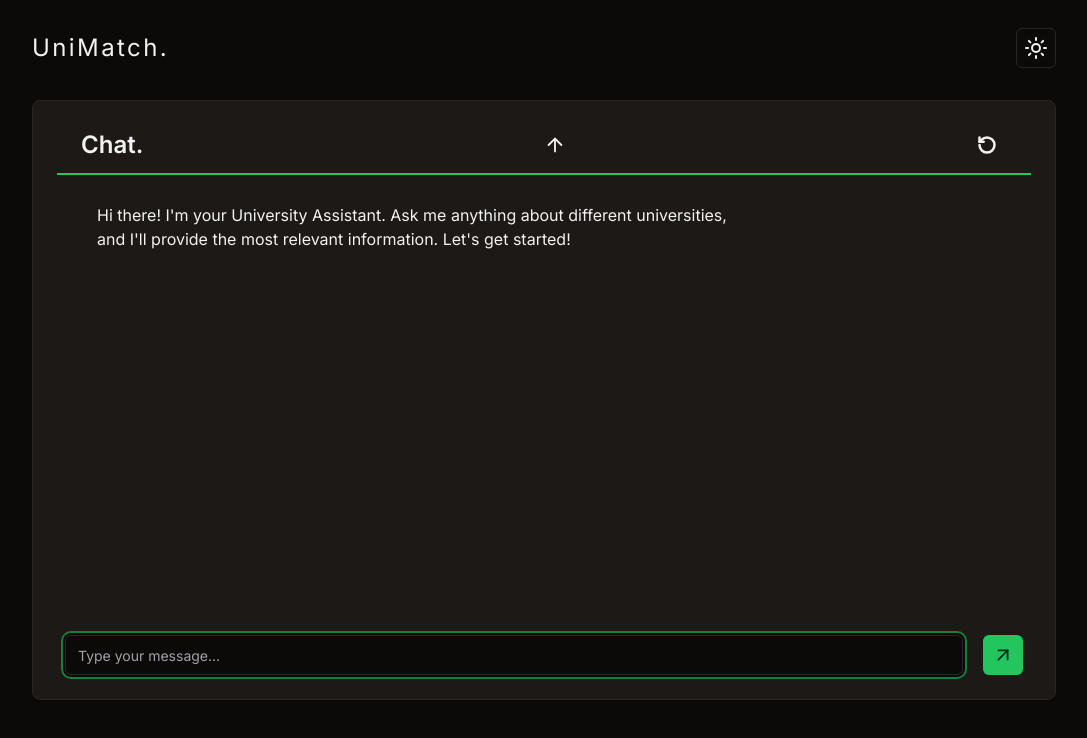
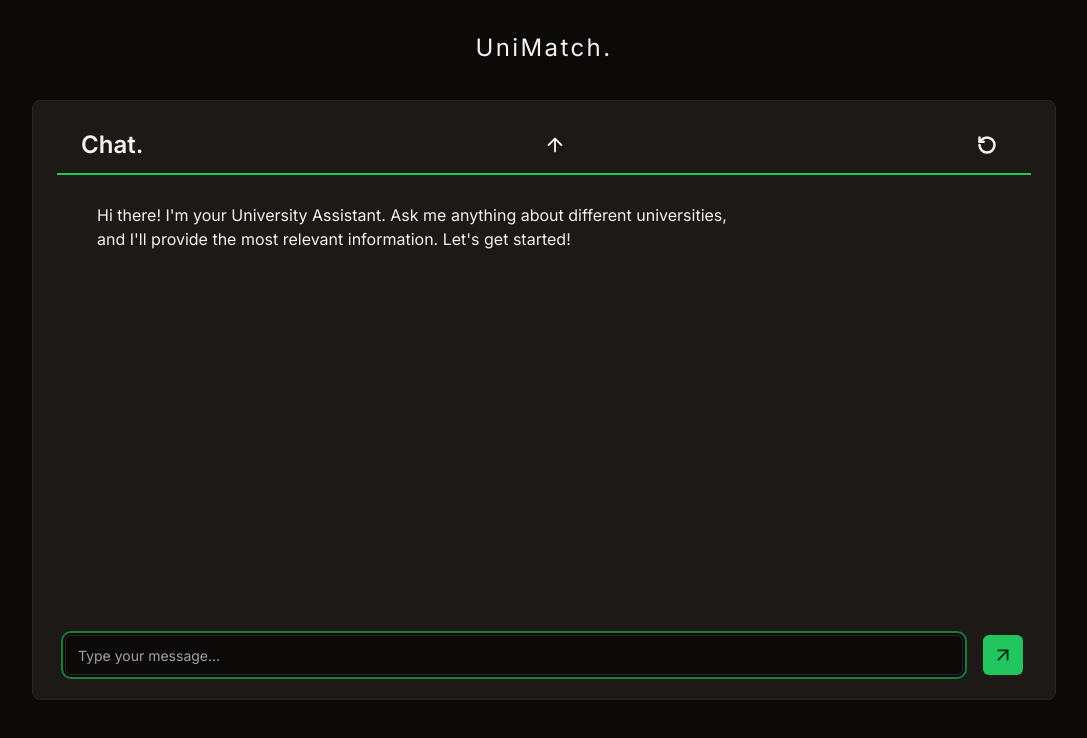
Before and after one commit to YashPatki02/RateMySchool-RAG, a Next.js app: page / in a window 1280 px wide. Both pictures are taken after a click on the button "Get Started". Shown: the top 738 px of the page, without its empty margins (96-1183 px from the left). Built offline with nearby package versions, Linux system fonts and the light colour scheme.

Commit message:
Added showChat

```diff
--- a/app/page.js
+++ b/app/page.js
@@ -26,7 +26,7 @@ export default function Home() {
                         animate={{ opacity: 1, y: 0 }}
                         transition={{ duration: 1 }}
                     >
-                        <Header />
+                        <Header showChat={showChat} />
                     </motion.div>
                 )}
             </AnimatePresence>
@@ -50,7 +50,7 @@ export default function Home() {
                         initial={{ y: 400, opacity: 0 }}
                         animate={{ y: 0, opacity: 1 }}
                         exit={{ opacity: 0, y: 200 }}
-                        transition={{ duration: 1 }}
+                        transition={{ duration: 0.5 }}
                     >
                         <Chat showChat={showChat} setShowChat={setShowChat} />
                     </motion.div>
--- a/components/Header.jsx
+++ b/components/Header.jsx
@@ -4,20 +4,35 @@ import React, { useState, useEffect } from "react";
 import { motion } from "framer-motion";
 import { ModeToggle } from "./ModeToggle";
 
-const Header = () => {
+const Header = ({showChat}) => {
     return (
         <motion.header
             initial={{ opacity: 0, y: -20 }}
             animate={{ opacity: 1, y: 0 }}
             transition={{ duration: 0.5, delay: 1.2 }}
-            className="relative flex flex-row w-full items-center justify-between px-4 sm:px-20 md:px-32 py-4"
+            className="relative flex flex-row w-full items-center  px-4 sm:px-20 md:px-32 py-4"
         >
-            <Link href="/" className="flex flex-row gap-2 items-center h-16">
-                <h1 className="text-2xl tracking-widest">
-                    UniMatch.
-                </h1>
-            </Link>
-            <ModeToggle />
+            {!showChat && (
+                <>
+                    <Link
+                        href="/"
+                        className="w-full flex flex-row gap-2 items-center h-16 justify-between"
+                    >
+                        <h1 className="text-2xl tracking-widest">UniMatch.</h1>
+                    </Link>
+                    <ModeToggle />
+                </>
+            )}
+            {showChat && (
+                <>
+                    <Link
+                        href="/"
+                        className="w-full flex flex-row gap-2 items-center h-16 justify-center"
+                    >
+                        <h1 className="text-2xl tracking-widest">UniMatch.</h1>
+                    </Link>
+                </>
+            )}
         </motion.header>
     );
 };
```
